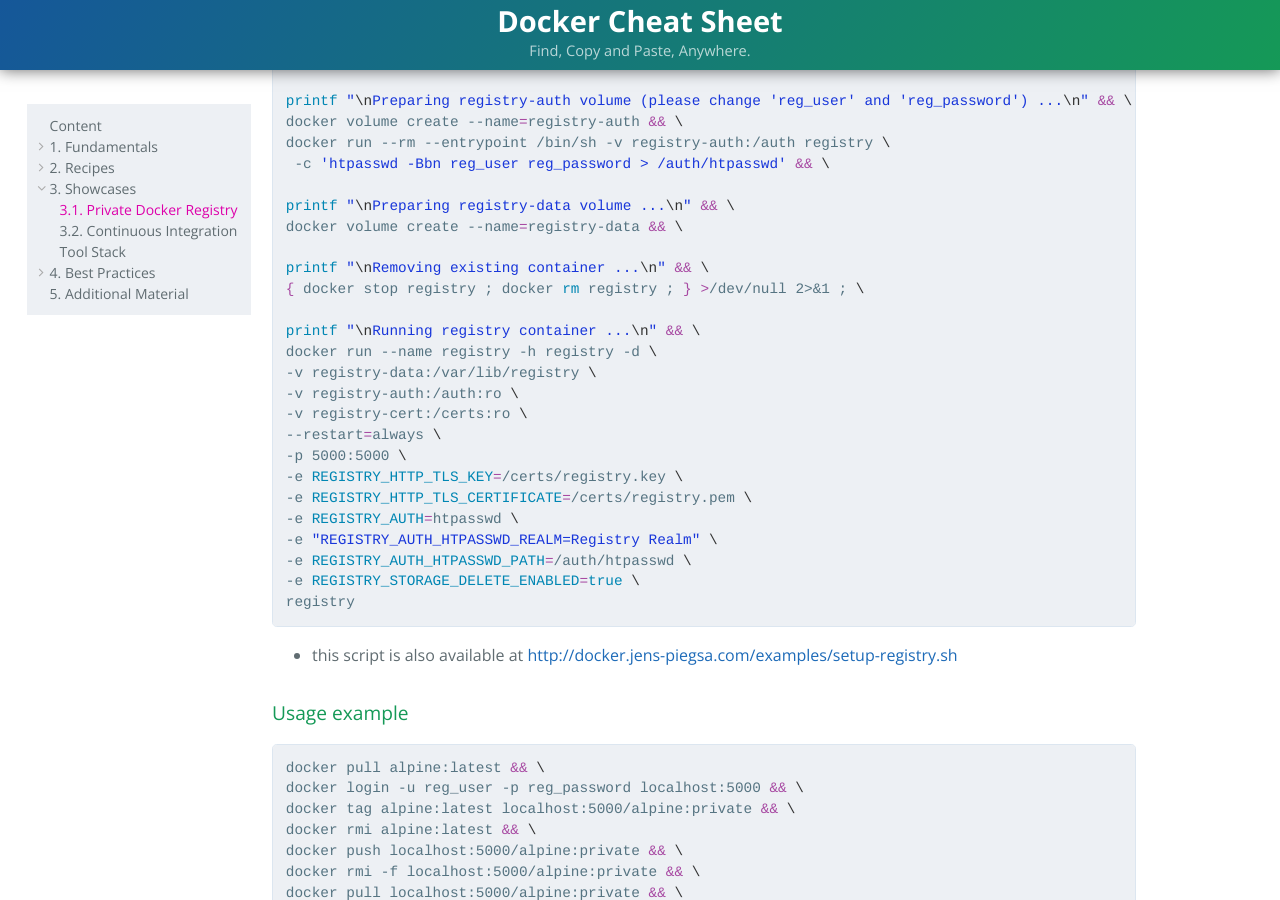
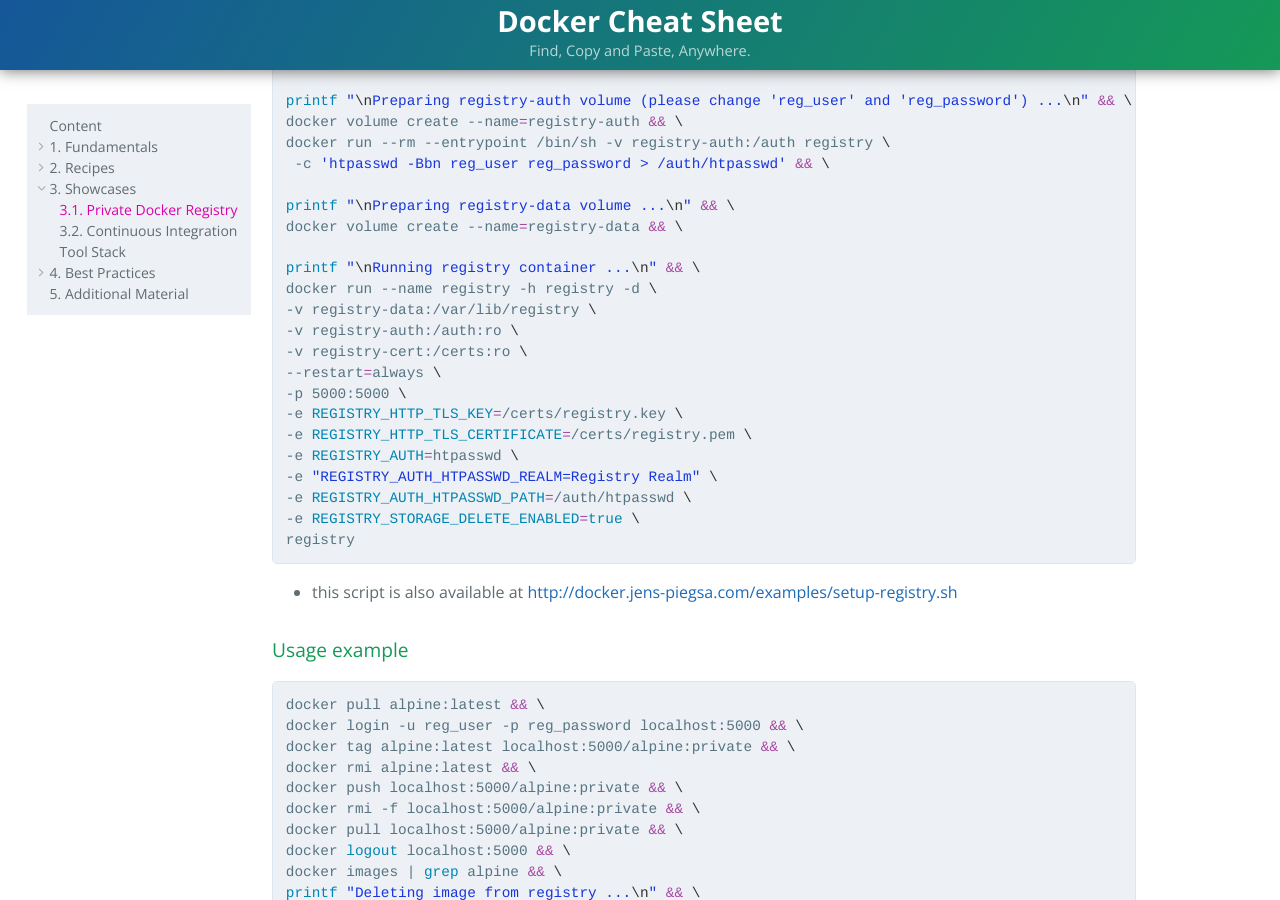
Before and after one commit to JensPiegsa/docker-cheat-sheet, a Jekyll site: the page built from index.md, in a window 1280 px wide and 900 px high, scrolled down 8526 px. Built offline with Jekyll 4.4.1, drawn with Linux system fonts in a browser that asks for light colours.

Commit message:
auto remove step removed

```diff
--- a/index.md
+++ b/index.md
@@ -384,9 +384,6 @@ docker run --rm --entrypoint /bin/sh -v registry-auth:/auth registry \
 printf "\nPreparing registry-data volume ...\n" && \
 docker volume create --name=registry-data && \
 
-printf "\nRemoving existing container ...\n" && \
-{ docker stop registry ; docker rm registry ; } >/dev/null 2>&1 ; \
-
 printf "\nRunning registry container ...\n" && \
 docker run --name registry -h registry -d \
 -v registry-data:/var/lib/registry \
```
